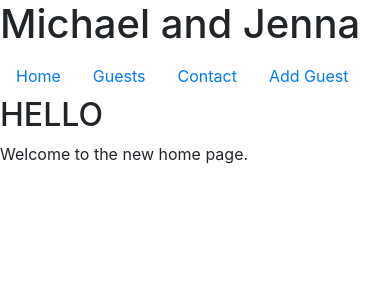
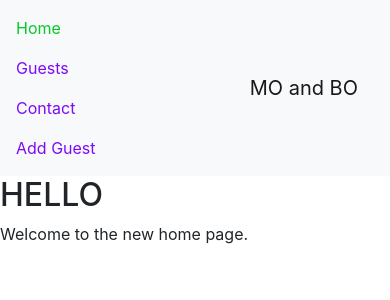
Before and after one commit to SpazzX/weddingui, a React (Create React App) app: page /guests in a window 390 px wide. Shown: the top 300 px of the page. Built offline with nearby package versions, Linux system fonts and the light colour scheme.

Commit message:
Playing around with some styling and reactstrap.  Removing some used code.  Pending Hamburger update.  Want to explore more with reactstrap entities soon.

```diff
--- a/package.json
+++ b/package.json
@@ -6,9 +6,9 @@
     "antd": "^3.10.0",
     "axios": "^0.18.0",
     "bootstrap": "^4.1.3",
-    "react": "^16.5.2",
+    "react": "^16.6.0",
     "react-burger-menu": "^2.5.3",
-    "react-dom": "^16.5.2",
+    "react-dom": "^16.6.0",
     "react-router-dom": "^4.3.1",
     "react-scripts": "2.0.4",
     "reactstrap": "^6.5.0",
--- a/src/App.js
+++ b/src/App.js
@@ -8,18 +8,17 @@ import Home from "./components/content/Home";
 import Guests from "./components/content/Guests";
 import GuestAdd from "./components/common/AddGuest";
 import Contact from "./components/content/Contact";
-import { Nav, NavItem, NavLink } from 'reactstrap';
-//import { NavLink } from 'reactstrap';
-//import { Table } from 'reactstrap';
-//import './components/common/Common.css';
+import { Nav, NavItem, NavLink, Navbar, NavbarBrand } from 'reactstrap';
+import './components/common/Common.css';
+
 class App extends Component {
 render()
 {
 return (
   <HashRouter>
     <div>
-      <h1>Michael and Jenna</h1>
-      <Nav>
+      <Navbar color="light" light expand="md">
+        <Nav navbar>
             <NavItem>
               <NavLink exact to="/" tag={RRNavLink}>Home</NavLink>
             </NavItem>
@@ -33,6 +32,8 @@ return (
               <NavLink exact to="/addg" tag={RRNavLink}>Add Guest</NavLink>
             </NavItem>
         </Nav>
+        <NavbarBrand className="ml-auto" href="/">MO and BO</NavbarBrand>
+      </Navbar>
       <div className="content">
           <Route exact path="/" component={Home}/>
           <Route path="/guests" component={Guests}/>
--- a/src/components/common/AddGuest.js
+++ b/src/components/common/AddGuest.js
@@ -1,6 +1,7 @@
 import React from 'react';
 import axios from 'axios';
 import { Button, Form, FormGroup, Label, Input  } from 'reactstrap';
+import './Common.css';
 
 export default class AddGuest extends React.Component {
   state = {
@@ -21,15 +22,15 @@ export default class AddGuest extends React.Component {
         console.log(res.data);
         this.setState({});
         this.setState({ fName: '',  lName: ''});
-        document.getElementById("GuestInputForm").reset();
-        //window.location.reload(true);
+        document.getElementById("guestInputForm").reset();
       });
   }
 
   render() {
     return (
-
-      <Form className="form" id="GuestInputForm" onSubmit={ (e) => this.handleSubmit(e) }>
+      <div className="guestInputFormAdd">
+        <h2>Add Guests</h2>
+        <Form id="guestInputForm" onSubmit={ (e) => this.handleSubmit(e) }>
           <FormGroup>
             <Label>First Name</Label>
             <Input type="text" name="this.state.fName" value={ this.state.fName } onChange={ (e) => { this.handlefNameChange(e) } }/>
@@ -40,6 +41,7 @@ export default class AddGuest extends React.Component {
           </FormGroup>
           <Button color="success">Submit</Button>
         </Form>
+      </div>
     )
   }
 }
--- a/src/components/common/Common.css
+++ b/src/components/common/Common.css
@@ -1,35 +1,20 @@
-body {
-  background-color: #9E0BF3;
-  padding: 20px;
-  margin: 0;
+.guestListContainer{
+  align-items: center;
+  width: 50%;
 }
-h1, h2, p, ul, li {
-  font-family: sans-serif;
+
+.guestInputFormAdd{
+  width: 25%;
 }
-ul.header li {
-  display: inline;
-  list-style-type: none;
-  margin: 0;
+
+.navbar-light .navbar-nav .nav-link {
+  color: rgba(120, 0, 247, 0.96);
 }
-ul.header {
-  background-color: #444;
-  padding: 0;
+
+.navbar-light .navbar-nav .nav-link:focus, .navbar-light .navbar-nav .nav-link:hover {
+  color: rgb(29, 114, 3);
 }
-ul.header li a {
-  color: #FFF;
-  font-weight: bold;
-  text-decoration: none;
-  padding: 20px;
-  display: inline-block;
+
+.navbar-light .navbar-nav .active>.nav-link, .navbar-light .navbar-nav .nav-link.active, .navbar-light .navbar-nav .nav-link.show, .navbar-light .navbar-nav .show>.nav-link {
+  color: rgb(6, 200, 41);
 }
-.content {
-  background-color: #FFF;
-  padding: 20px;
-}
-.content h2 {
-  padding: 0;
-  margin: 0;
-}
-.content li {
-  margin-bottom: 10px;
-}
--- a/src/components/containers/GuestListContainer.js
+++ b/src/components/containers/GuestListContainer.js
@@ -2,8 +2,9 @@ import React, { Component } from 'react';
 import AddGuest from '../common/AddGuest';
 import { Table } from 'reactstrap';
 import axios from 'axios';
+import './../common/Common.css';
 
-class ListContainer extends Component {
+class GuestListContainer extends Component {
 
   constructor(props, context) {
     super(props);
@@ -30,6 +31,7 @@ class ListContainer extends Component {
   render() {
     return (
       <div>
+        <div className="guestListContainer">
         <Table>
           <thead>
             <tr>
@@ -39,10 +41,10 @@ class ListContainer extends Component {
             </tr>
           </thead>
           <tbody>
-          { this.state.names.map(person => <tr key={person.domainUUID}><td>{person.firstName}</td> <td>{person.lastName}</td> <td>{person.domainUUID}</td> </tr>)}
+            { this.state.names.map(person => <tr key={person.domainUUID}><td>{person.firstName}</td><td>{person.lastName}</td><td>{person.domainUUID}</td></tr>)}
           </tbody>
         </Table>
-      <h2>Add Guests</h2>
+        </div>
         <AddGuest view={this.render.bind(this)}/>
       </div>
     )
@@ -50,4 +52,4 @@ class ListContainer extends Component {
 
 }
 
-export default ListContainer;
+export default GuestListContainer;
--- a/src/index.js
+++ b/src/index.js
@@ -1,9 +1,6 @@
-import React from "react";
-import ReactDOM from "react-dom";
-import Main from "./App";
 import 'bootstrap/dist/css/bootstrap.min.css';
-
-ReactDOM.render(
-  <Main/>,
-  document.getElementById("root")
-);
+import React from 'react';
+import ReactDOM from 'react-dom';
+import './index.css';
+import App from "./App";
+ReactDOM.render(<App />, document.getElementById('root'));
```
Also changed, not shown: src/header.js (deleted, +0 -29 lines), src/index.css (indentation only), 1 other file (tests, documents, lock files or other folders). Lines whose indentation alone changed are shown as unchanged.
